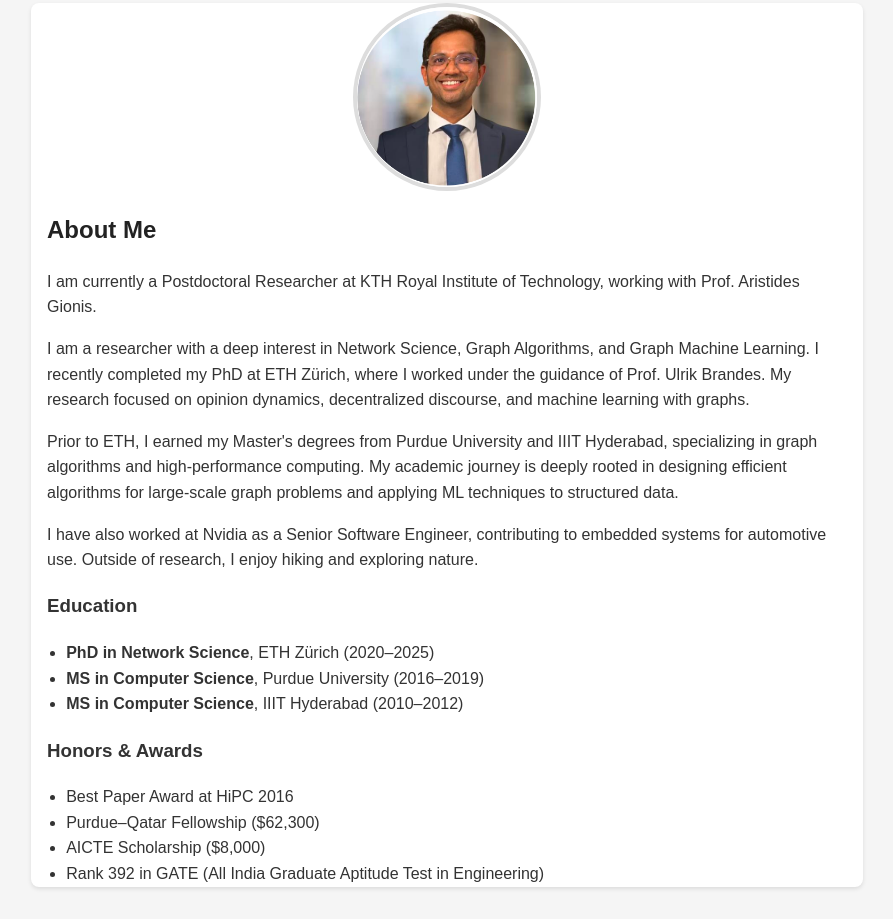
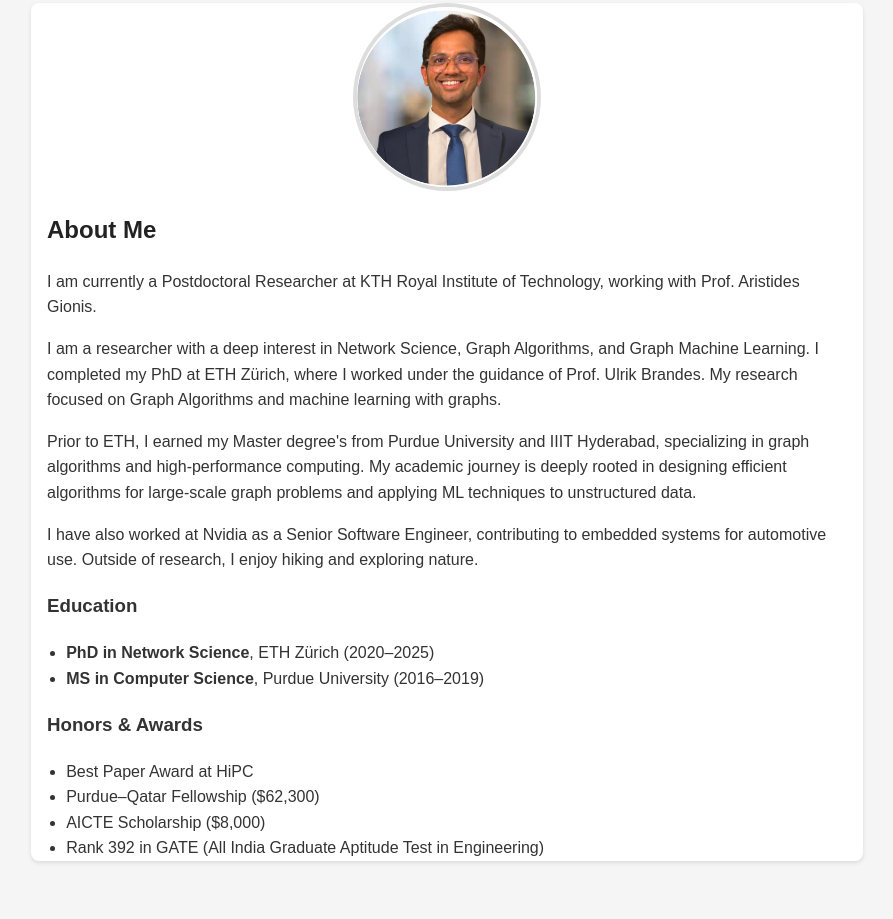
Before and after one commit to MeherChaitanya-ETH/MeherChaitanya-ETH.github.io, a plain HTML site: page index.html in a window 1280 px wide. Shown: the part 223-1142 px from the top of the page, without its empty margins (193-1086 px from the left). After the commit the page ends 1116 px from the top, so only its background shows below. Drawn offline with Linux system fonts and the light colour scheme.

Commit message:
Modified the bio

```diff
--- a/index.html
+++ b/index.html
@@ -87,20 +87,19 @@
             <img src="pic.png" alt="Meher Chaitanya" class="profile-pic">
 <h2>About Me</h2>
 <p>I am currently a Postdoctoral Researcher at KTH Royal Institute of Technology, working with Prof. Aristides Gionis.</p>
-<p>I am a researcher with a deep interest in Network Science, Graph Algorithms, and Graph Machine Learning. I recently completed my PhD at ETH Zürich, where I worked under the guidance of Prof. Ulrik Brandes. My research focused on opinion dynamics, decentralized discourse, and machine learning with graphs.</p>
-            <p>Prior to ETH, I earned my Master's degrees from Purdue University and IIIT Hyderabad, specializing in graph algorithms and high-performance computing. My academic journey is deeply rooted in designing efficient algorithms for large-scale graph problems and applying ML techniques to structured data.</p>
+<p>I am a researcher with a deep interest in Network Science, Graph Algorithms, and Graph Machine Learning. I completed my PhD at ETH Zürich, where I worked under the guidance of Prof. Ulrik Brandes. My research focused on Graph Algorithms and machine learning with graphs.</p>
+            <p>Prior to ETH, I earned my Master degree's from Purdue University and IIIT Hyderabad, specializing in graph algorithms and high-performance computing. My academic journey is deeply rooted in designing efficient algorithms for large-scale graph problems and applying ML techniques to unstructured data.</p>
             <p>I have also worked at Nvidia as a Senior Software Engineer, contributing to embedded systems for automotive use. Outside of research, I enjoy hiking and exploring nature.</p>
 
             <h3>Education</h3>
             <ul>
                 <li><strong>PhD in Network Science</strong>, ETH Zürich (2020–2025)</li>
                 <li><strong>MS in Computer Science</strong>, Purdue University (2016–2019)</li>
-                <li><strong>MS in Computer Science</strong>, IIIT Hyderabad (2010–2012)</li>
             </ul>
 
             <h3>Honors & Awards</h3>
             <ul>
-                <li>Best Paper Award at HiPC 2016</li>
+                <li>Best Paper Award at HiPC</li>
                 <li>Purdue–Qatar Fellowship ($62,300)</li>
                 <li>AICTE Scholarship ($8,000)</li>
                 <li>Rank 392 in GATE (All India Graduate Aptitude Test in Engineering)</li>
```
Also changed, not shown: 1 other file.
